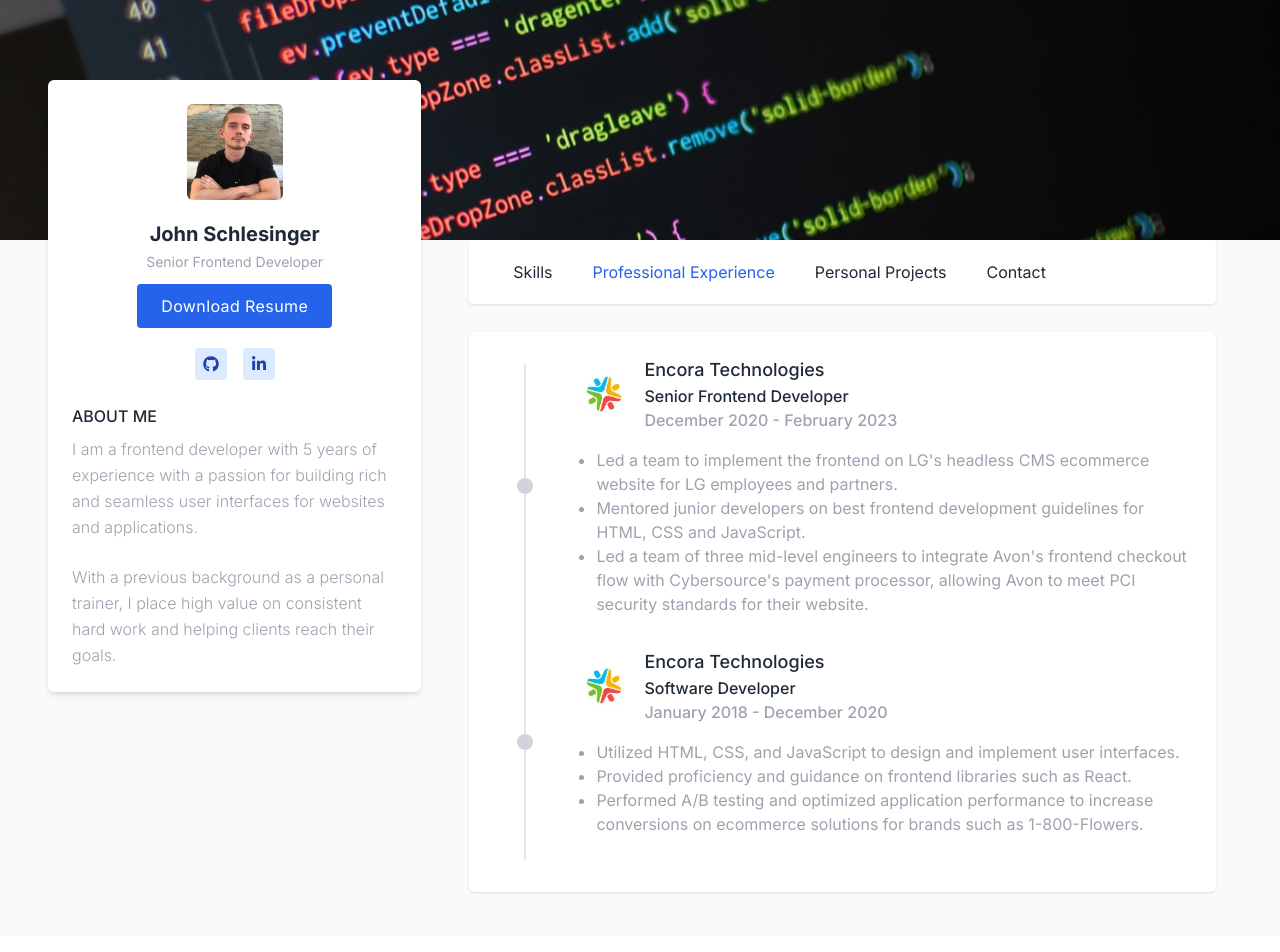
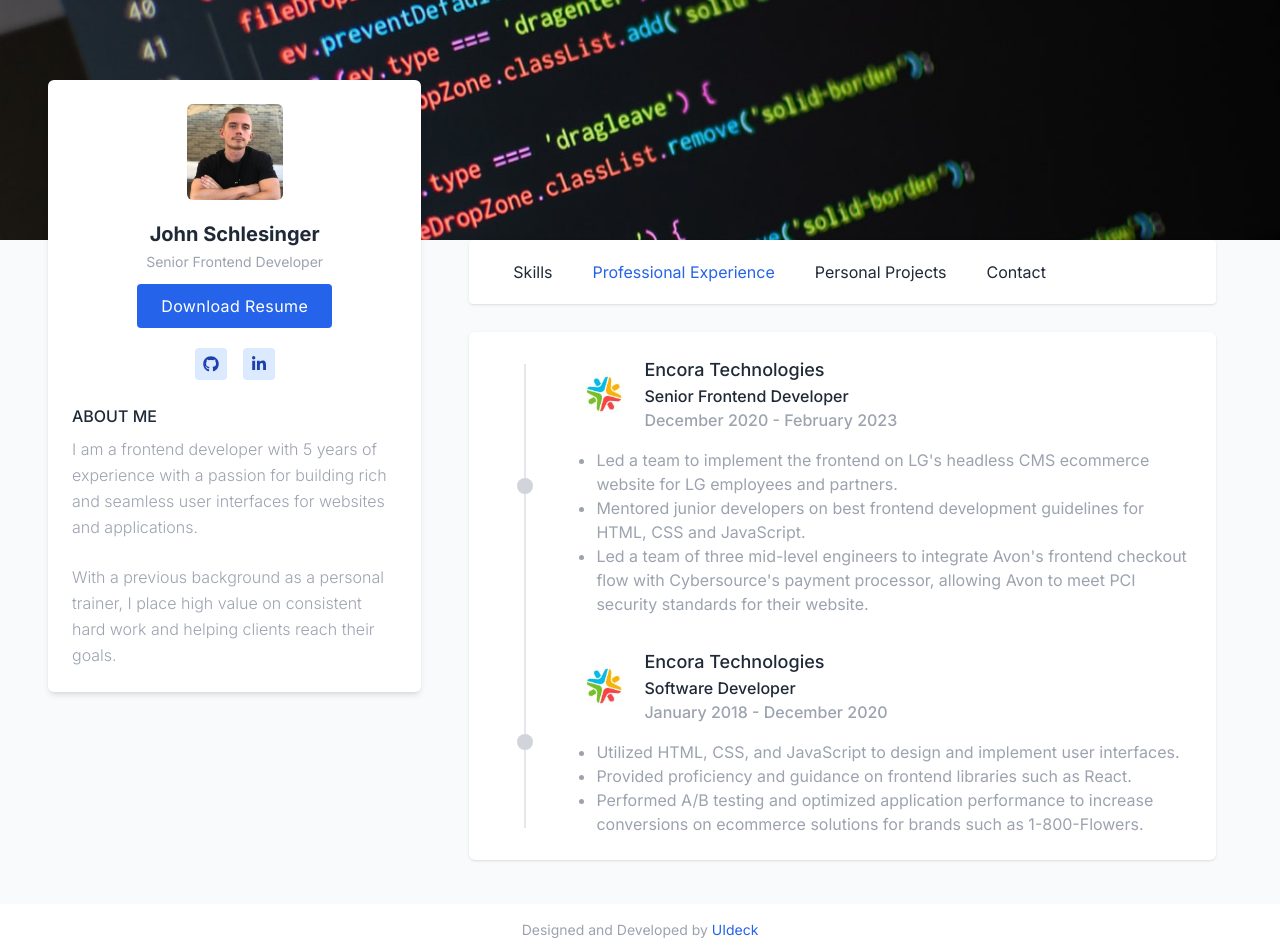
Before and after one commit to Jschles1/jschles-portfolio, a Next.js app: page /professional-experience in a window 1280 px wide. Shown: the top 952 px of the page. Built offline with nearby package versions, Linux system fonts and the light colour scheme.

Commit message:
Minor CSS change

```diff
--- a/src/app/professional-experience/page.tsx
+++ b/src/app/professional-experience/page.tsx
@@ -45,7 +45,7 @@
   image,
 }: ExperienceItemData) {
   return (
-    <div className="flex items-center gap-4 mb-8">
+    <div className="flex items-center gap-4 mb-8 last-of-type:mb-0">
       <div className="w-16 h-16 z-10 items-center justify-center rounded-md text-3xl hidden md:flex">
         <div className="w-4 h-4 bg-gray-300 rounded-full"></div>
       </div>
```
